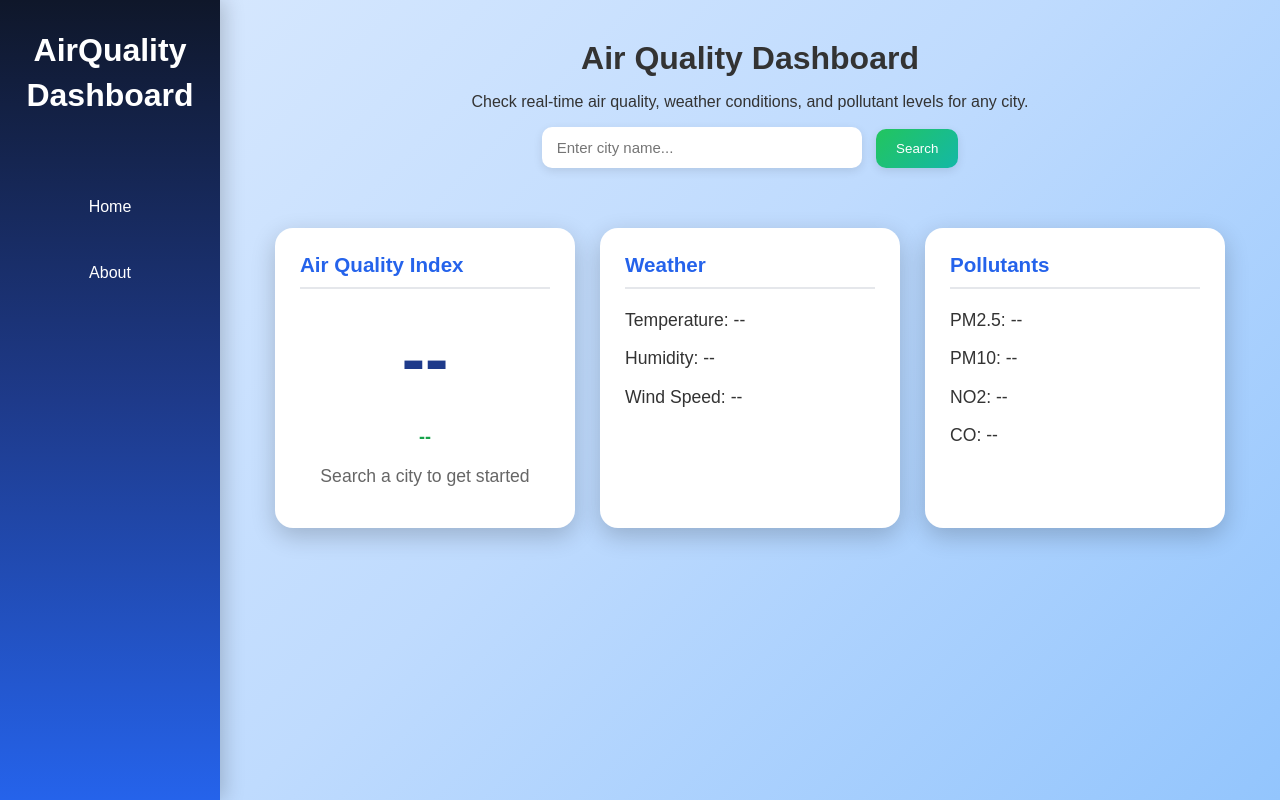
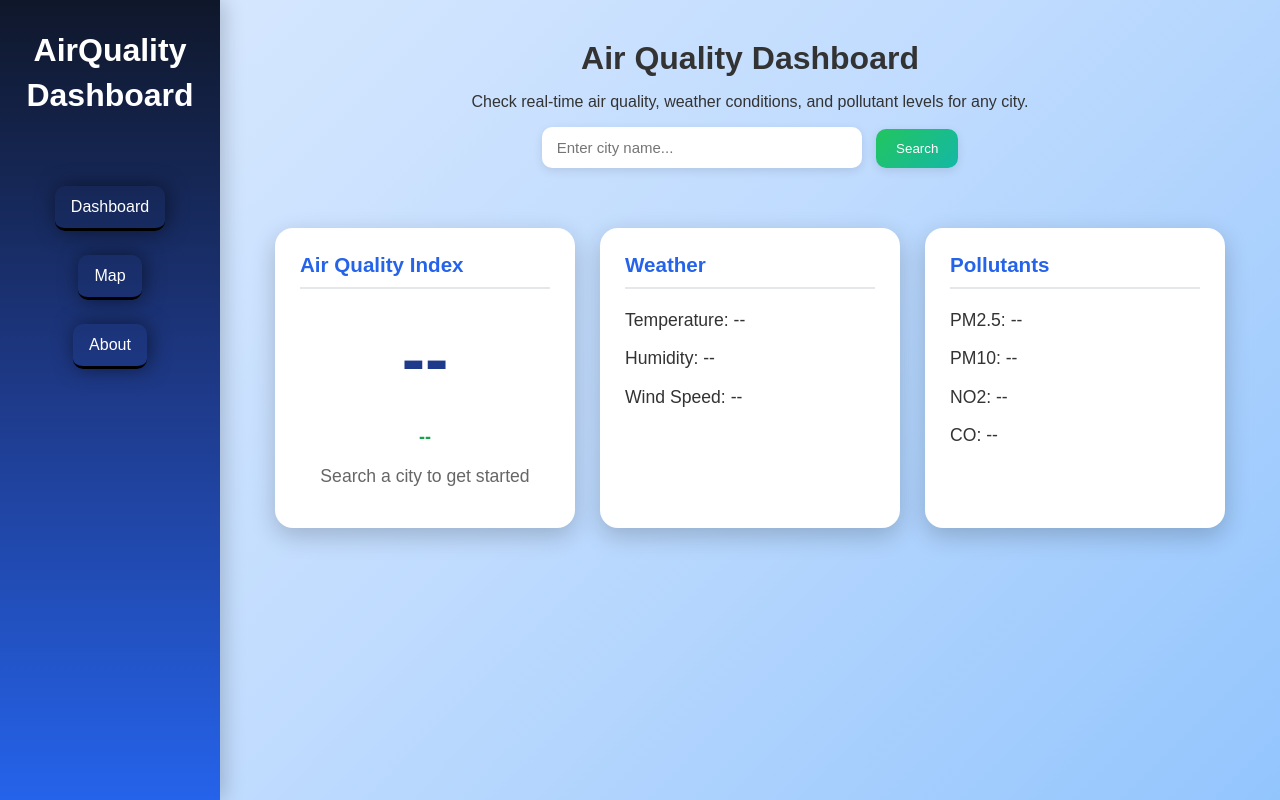
Before and after one commit to adityaranjan05/Air_Quality_Dashboard, a website built with Vite: page index.html in a window 1280 px wide. Built offline with nearby package versions, Linux system fonts and the light colour scheme; no server answers.

Commit message:
Add some ui features

```diff
--- a/index.html
+++ b/index.html
@@ -13,7 +13,8 @@
         <h2>AirQuality</h2>
         <h2>Dashboard</h2>
         <div class="nav_links">
-          <a href="#">Home</a>
+          <a href="index.html">Dashboard</a>
+          <a href="map.html">Map</a>
           <a href="#">About</a>
         </div>
       </div>
--- a/style.css
+++ b/style.css
@@ -53,9 +53,12 @@ body {
 .nav_links a {
   text-decoration: none;
   color: white;
+  z-index: 1;
   padding: 12px 16px;
   border-radius: 10px;
   transition: all 0.3s ease;
+  border-bottom: 0.2rem solid black;
+  box-shadow: 2px 0 20px rgba(0, 0, 0, 0.5);;
 }
 
 .nav_links a:hover {
@@ -98,6 +101,10 @@ body {
 
 .search_section input:hover {
   box-shadow: 0 8px 20px rgba(0, 0, 0, 0.3);
+}
+
+.search_section input:focus {
+  border: 1px solid black;
 }
 
 .search_section button {
```
Also changed, not shown: map.html (added).
